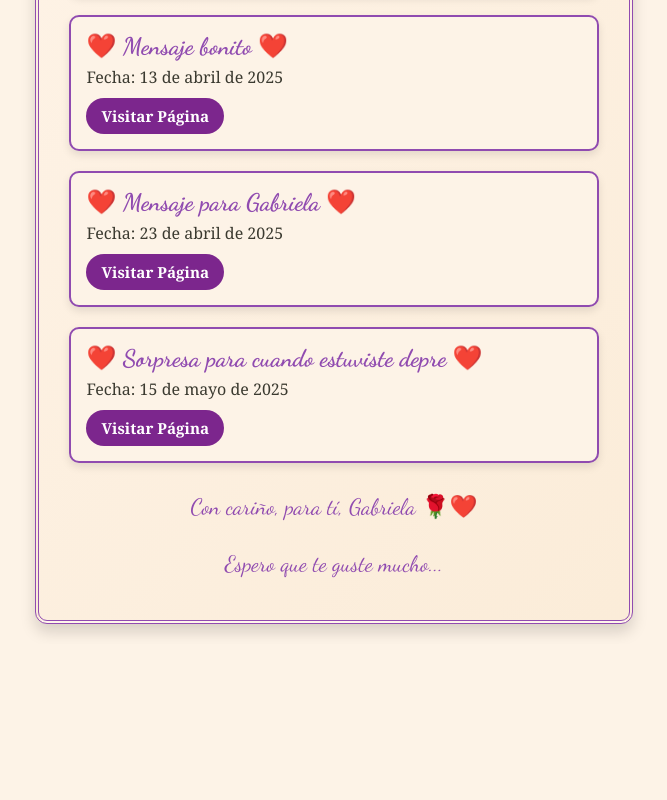
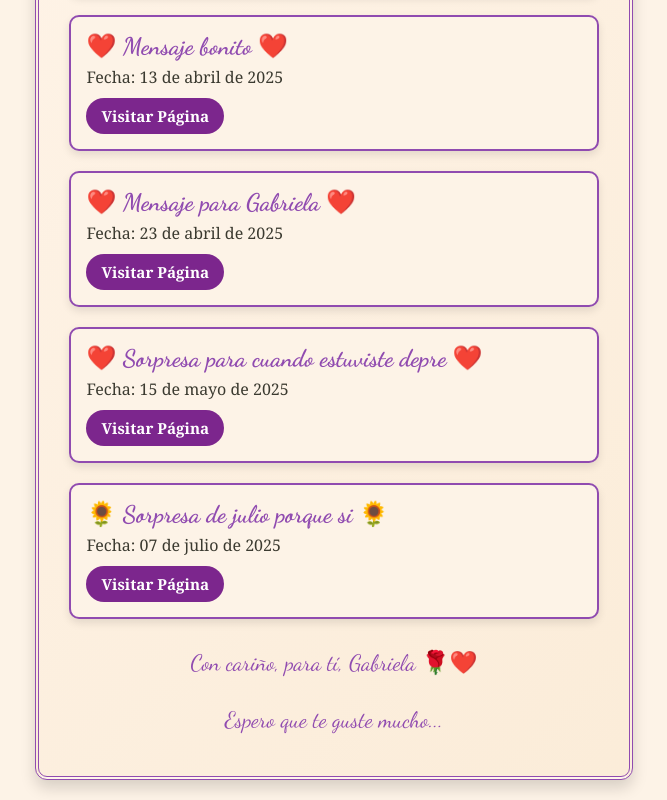
Before and after one commit to Omar-CS-RL/Diario_recuerdos_uwu, a plain HTML site: page index.html in a window 1280 px wide. Shown: the part 1248-2048 px from the top of the page, without its empty margins (306-973 px from the left). Before the commit the page ends 1892 px from the top, so only its background shows below. Drawn offline with Linux system fonts and the light colour scheme.

Commit message:
Add files via upload

```diff
--- a/index.html
+++ b/index.html
@@ -70,6 +70,11 @@
                 <p class="entry-description">Fecha: 15 de mayo de 2025</p>
                 <a href="https://omar-cs-rl.github.io/sorp_gabi_depre_uwu/" target="_blank" class="entry-link">Visitar Página</a>
             </div>
+            <div class="entry">
+                <h2 class="entry-title">🌻 Sorpresa de julio porque si 🌻</h2>
+                <p class="entry-description">Fecha: 07 de julio de 2025</p>
+                <a href="https://omar-cs-rl.github.io/sorpresita_julio/" target="_blank" class="entry-link">Visitar Página</a>
+            </div>
 
         </section>
 
```
